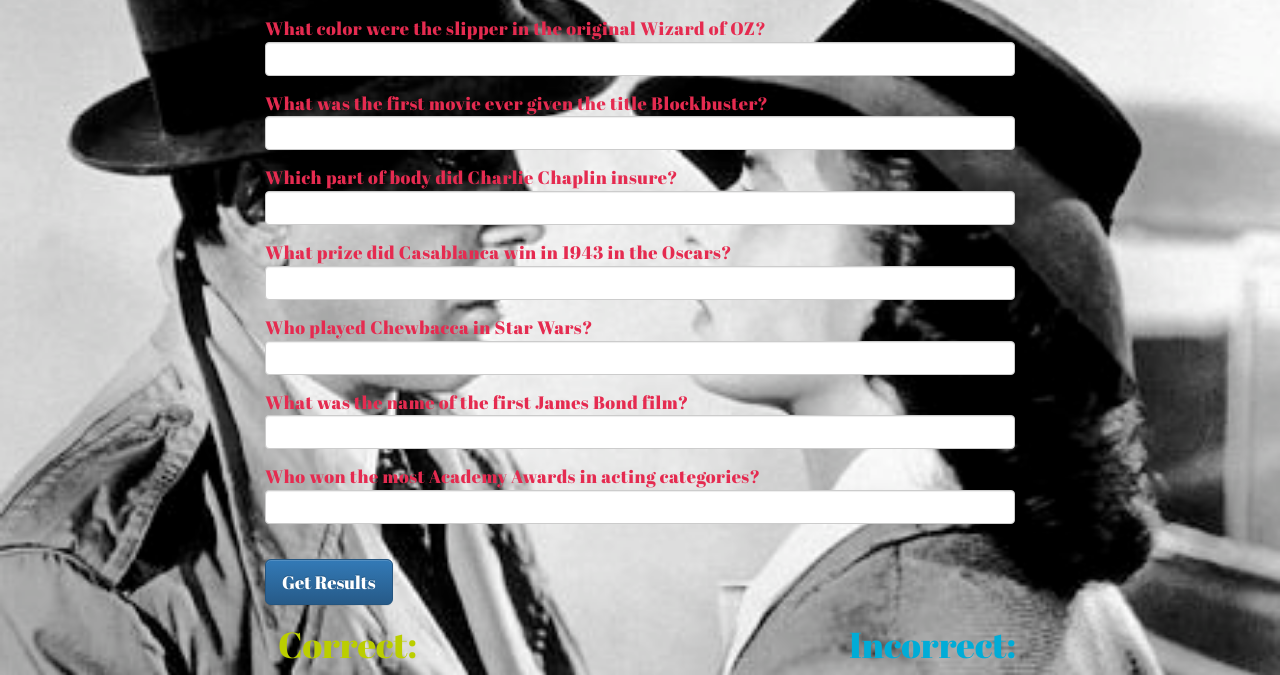
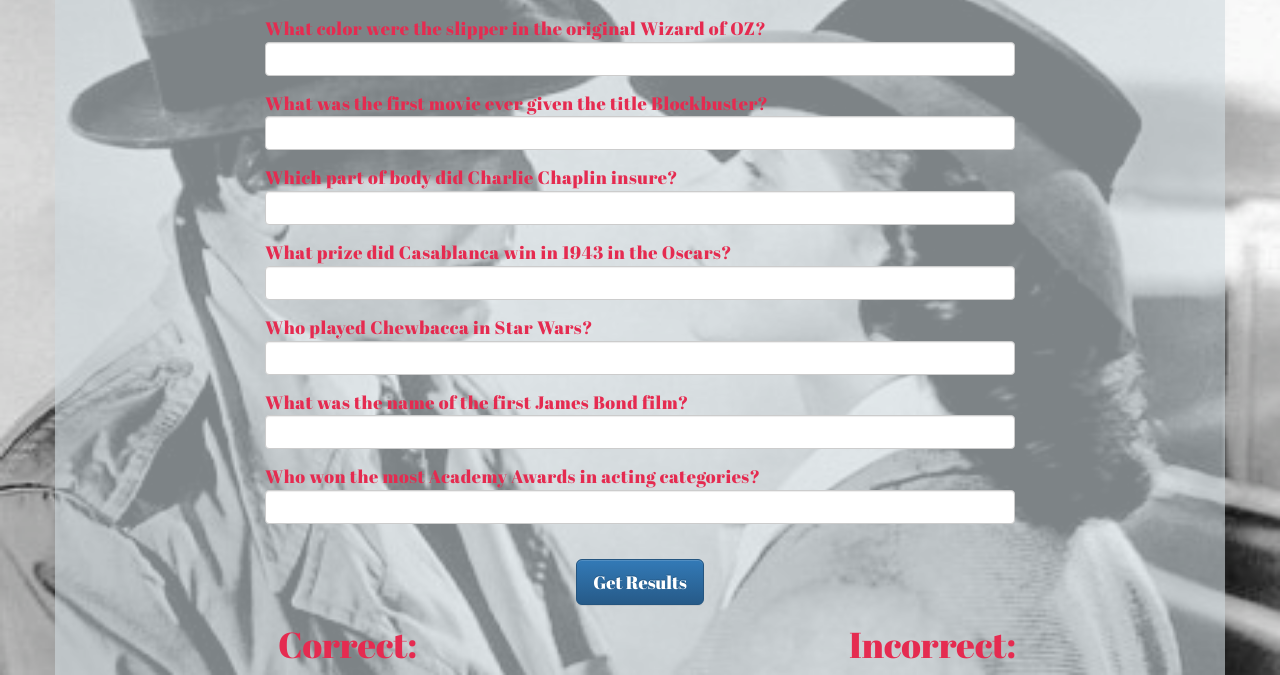
Before and after one commit to ayumihosoda/quiz-app, a plain HTML site: page index.html in a window 1280 px wide. Shown: the part 125-800 px from the top of the page. Drawn offline with nearby package versions, Linux system fonts and the light colour scheme.

Commit message:
changed color

```diff
--- a/css/main.css
+++ b/css/main.css
@@ -1,11 +1,16 @@
 body {
 	margin: 0 auto;
 	background: url("../images/movie.png");
-	background-size: 100%;
+	background-size: 100% 100%;
+	background-repeat: no-repeat;
 	font-family: 'Abril Fatface', cursive;
 	color: #e52b50;
 }
 
+.container {
+	background-color: rgba(208,219,223,0.6);
+	display: block;
+}
 .title {
 	font-size: 60px;
 	margin: 30px 0;
@@ -19,13 +24,4 @@ body {
 
 h1 {
 	text-align: center;
-
 }
-
-.correct {
-	color: #BBCE00;
-}
-
-.incorrect {
-	color: #00ACD7;
-}
--- a/index.html
+++ b/index.html
@@ -52,7 +52,9 @@
 		<br>
 
 		<!-- Button -->
-		    <button type="button" onclick="Results()" class="btn btn-primary btn-lg">Get Results</button>
+			<div class="col-sm-6 col-sm-offset-3 text-center">
+		      <button type="button" onclick="Results()" class="btn btn-primary btn-lg">Get Results</button>
+		    </div>
 	  	  </form>
 		</div>
 
@@ -62,18 +64,14 @@
 				<h1 class="correct">Correct: <span id="correct"></span></h1>
 			</div>
 			<div class="col-sm-6">
-				<h1 class="incorrect">Incorrect:  <span id="incorrect"></span></h1>
+				<h1 class="incorrect">Incorrect: <span id="incorrect"></span></h1>
 			</div>
 		</div>
 	</div>
 </body>
 </html>
 
-
-
-
 <!-- SCRIPTS -->
-
 <!-- JQUERY -->
 <script src="https://ajax.googleapis.com/ajax/libs/jquery/3.2.0/jquery.min.js"></script>
 <!-- Bootstrap-->
```
